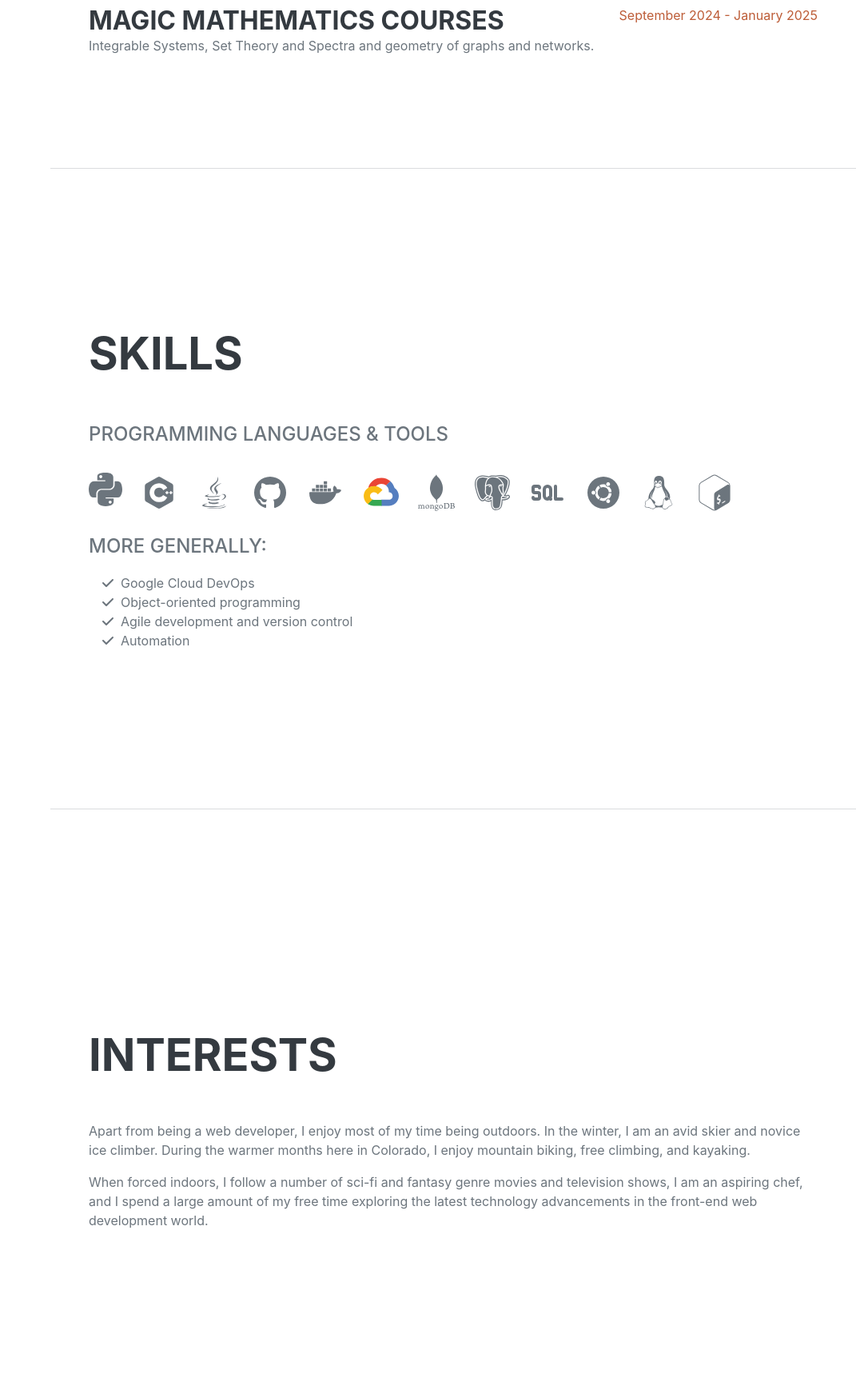
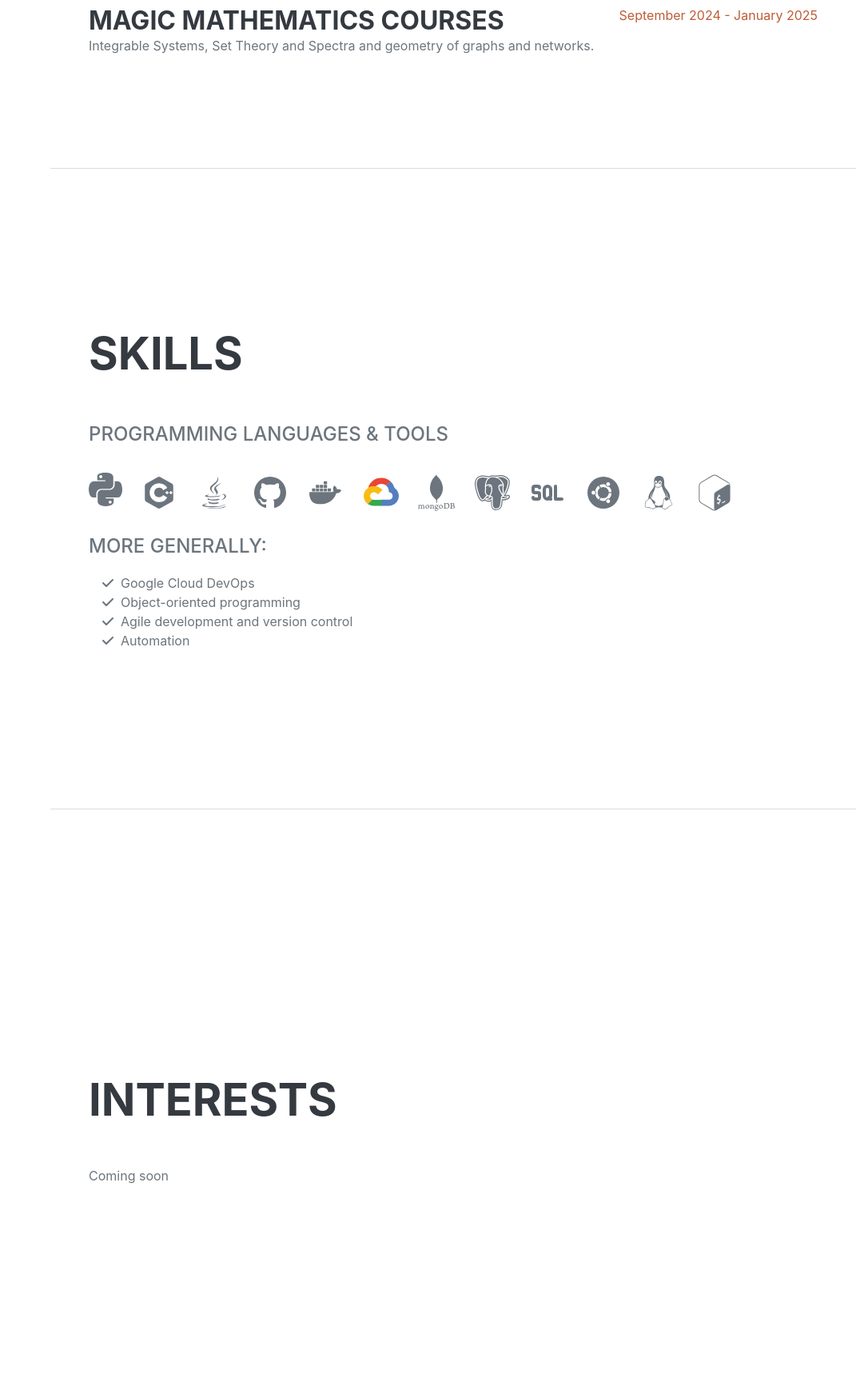
Before and after one commit to ValeriaCasado/personal-site, a Flask app: page / in a window 1280 px wide. Shown: the part 2440-4178 px from the top of the page at 80% size, without its empty margins (209-1280 px from the left). After the commit the page ends 3920 px from the top, so only its background shows below. Run offline with Flask 3, Linux system fonts and the light colour scheme; some libraries are stand-ins or nearby versions; some web fonts are replaced.

Commit message:
Feed update

```diff
--- a/app/templates/index.html
+++ b/app/templates/index.html
@@ -217,12 +217,10 @@
             <section class="resume-section" id="interests">
                 <div class="resume-section-content">
                     <h2 class="mb-5">Interests</h2>
-                    <p>Apart from being a web developer, I enjoy most of my time being outdoors. In the winter, I am an avid skier and novice ice climber. During the warmer months here in Colorado, I enjoy mountain biking, free climbing, and kayaking.</p>
-                    <p class="mb-0">When forced indoors, I follow a number of sci-fi and fantasy genre movies and television shows, I am an aspiring chef, and I spend a large amount of my free time exploring the latest technology advancements in the front-end web development world.</p>
+                    Coming soon
                 </div>
             </section>
-            <hr class="m-0" />
-            <!-- Awards-->
+            <!-- <hr class="m-0" />
             <section class="resume-section" id="awards">
                 <div class="resume-section-content">
                     <h2 class="mb-5">Awards & Certifications</h2>
@@ -267,7 +265,7 @@
                         </li>
                     </ul>
                 </div>
-            </section>
+            </section> -->
         </div>
         <!-- Bootstrap core JS-->
         <script src="https://cdn.jsdelivr.net/npm/bootstrap@5.2.3/dist/js/bootstrap.bundle.min.js"></script>
```
